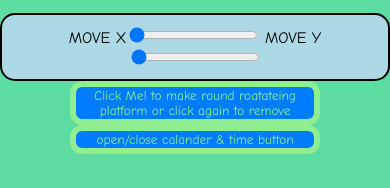
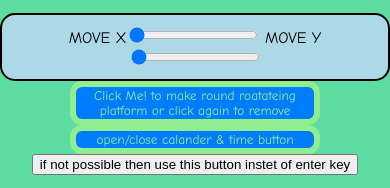
Before and after one commit to 2303A52L08/first_website_made_by_srikar_nagabandi, a plain HTML site: page index.html in a window 390 px wide. Shown: the part 118-306 px from the top of the page. Drawn offline with Linux system fonts and the light colour scheme.

Commit message:
Add alternative button for input method
Added a new button for alternative input method for phone users I guess.

```diff
--- a/index.html
+++ b/index.html
@@ -23,7 +23,7 @@
 
 <button type="button" id="myPress" onclick="myFunction()">Click Me! to make round roatateing platform or click again to remove</button>
 <button id="myPressi" onclick="time()">open/close calander & time button</button>
-
+<button class="buttons" onclick="phone()">if not possible then use this button instet of enter key</button>
 <p id="demo"></p>
 
 <p id="action">hi user what's up! 🙂😉😃😎</p>
```
